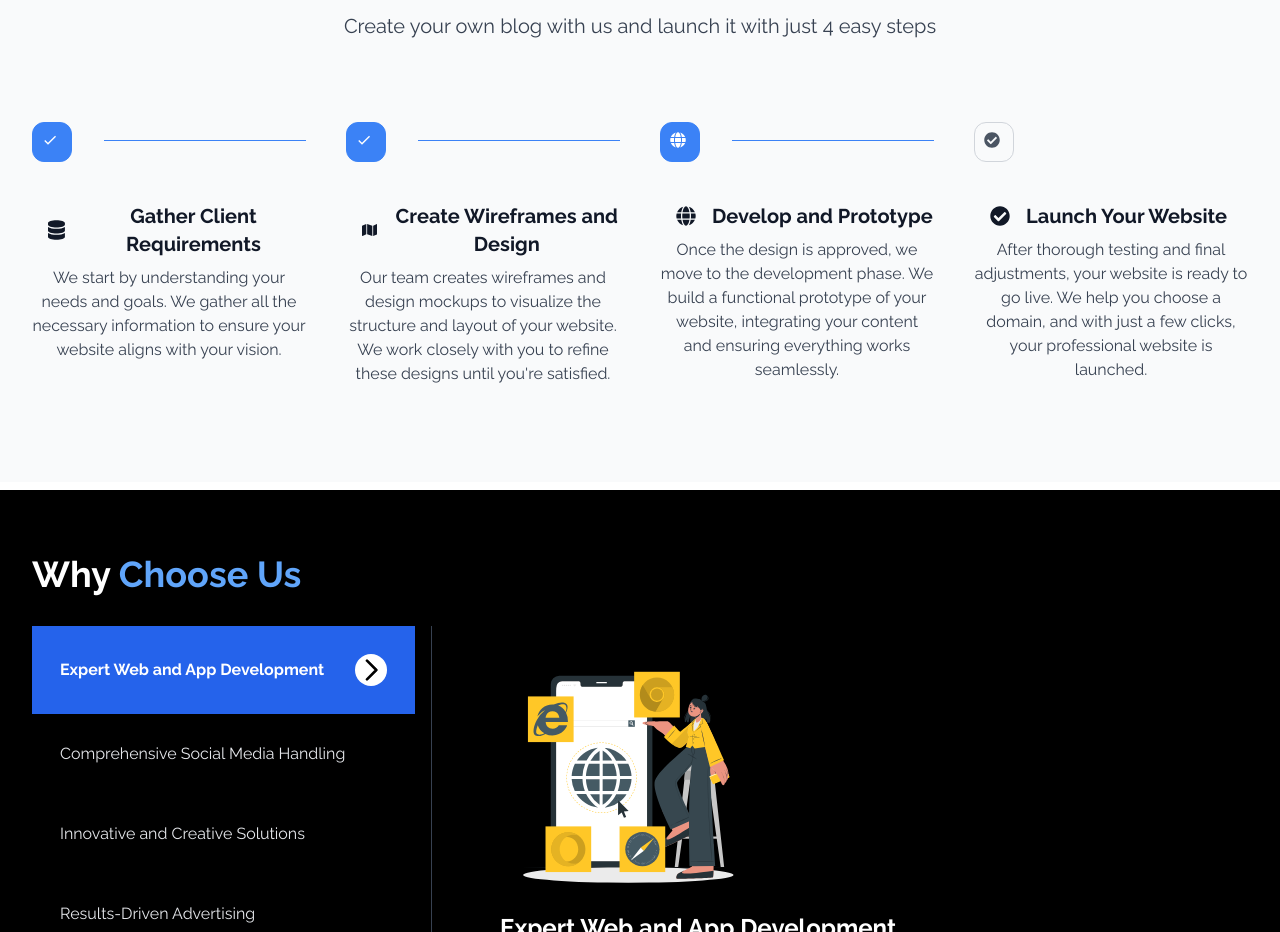
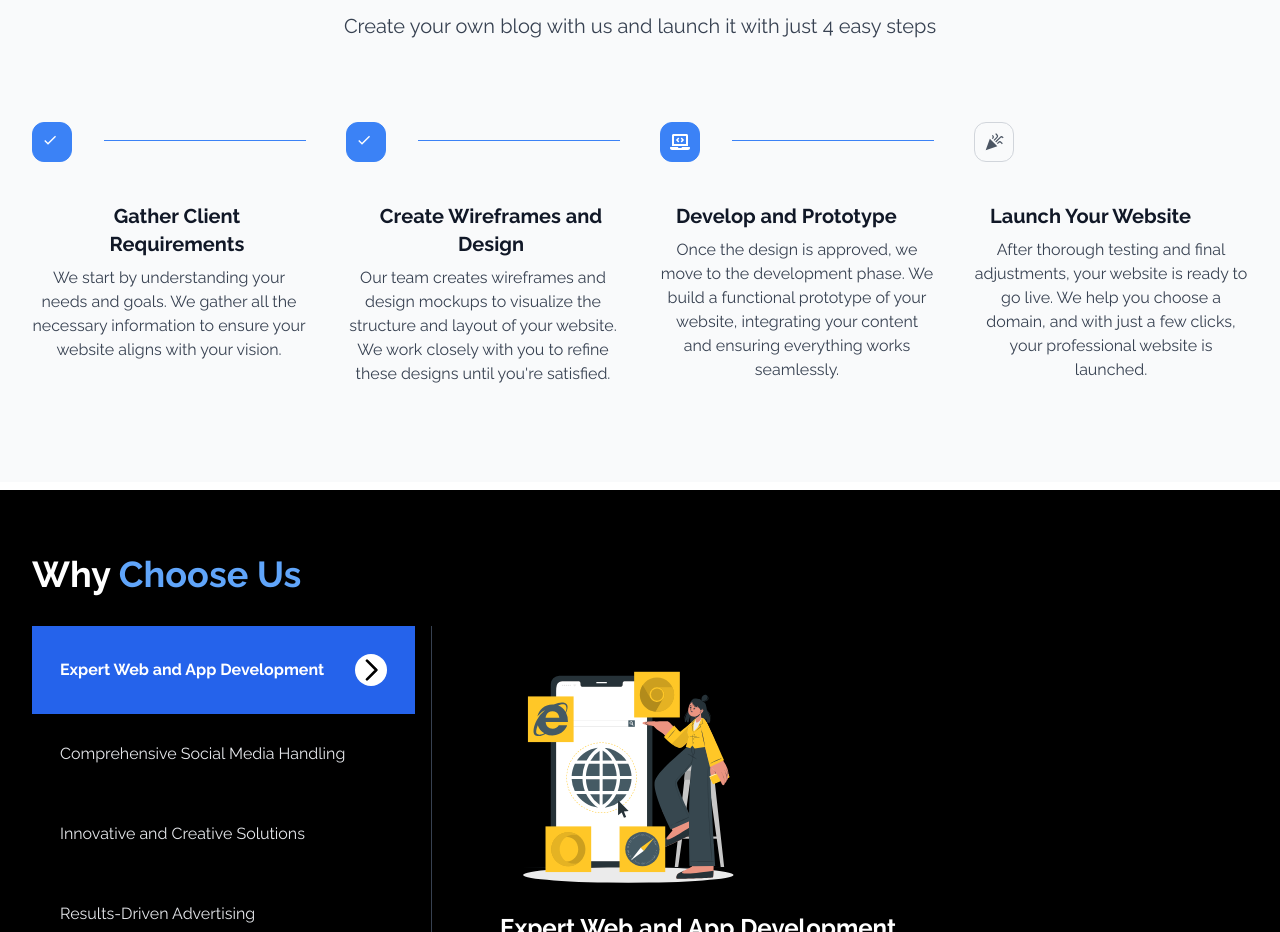
Before and after one commit to chetankhandait/Social_shine, a React (Vite) app: page / in a window 1280 px wide. Shown: the part 2642-3574 px from the top of the page. Built offline with nearby package versions, Linux system fonts and the light colour scheme.

Commit message:
remove icon form the process

```diff
--- a/src/Components/Process.jsx
+++ b/src/Components/Process.jsx
@@ -1,5 +1,10 @@
 import React, { useEffect, useState } from "react";
 import { FaDatabase, FaMap, FaGlobe, FaCheckCircle } from "react-icons/fa";
+import { FaClipboardList } from "react-icons/fa";
+import { MdDesignServices } from "react-icons/md";
+import { FaLaptopCode } from "react-icons/fa";
+import { MdCelebration } from "react-icons/md";
+
 import { MdDone } from "react-icons/md";
 import "./Process.css"; // Add a CSS file for custom styles
 
@@ -8,25 +13,25 @@ const steps = [
     title: "Gather Client Requirements",
     description:
       "We start by understanding your needs and goals. We gather all the necessary information to ensure your website aligns with your vision.",
-    icon: <FaDatabase />,
+    icon: <FaClipboardList fontSize={20} />,
   },
   {
     title: "Create Wireframes and Design",
     description:
       "Our team creates wireframes and design mockups to visualize the structure and layout of your website. We work closely with you to refine these designs until you're satisfied.",
-    icon: <FaMap />,
+    icon: <MdDesignServices fontSize={20} />,
   },
   {
     title: "Develop and Prototype",
     description:
       "Once the design is approved, we move to the development phase. We build a functional prototype of your website, integrating your content and ensuring everything works seamlessly.",
-    icon: <FaGlobe />,
+    icon: <FaLaptopCode  fontSize={20}/>,
   },
   {
     title: "Launch Your Website",
     description:
       "After thorough testing and final adjustments, your website is ready to go live. We help you choose a domain, and with just a few clicks, your professional website is launched.",
-    icon: <FaCheckCircle />,
+    icon: <MdCelebration fontSize={20} />,
   },
 ];
 
@@ -91,7 +96,9 @@ const Process = () => {
               </div>
               <div className="text-center ml-6 lg:ml-0 lg:mt-10">
                 <h3 className= " flex items-center gap-4 text-xl font-bold text-gray-900 before:mb-2 before:block before:font-mono before:text-sm before:text-gray-500">
-                  {step.icon}
+
+
+
                   {step.title}
                 </h3>
                 <h4 className="mt-2 text-base text-gray-700">
```
